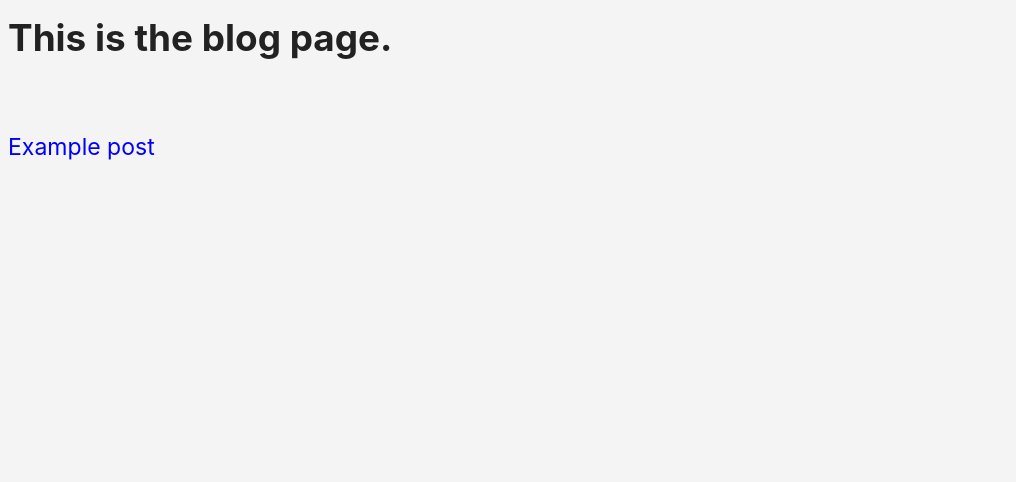
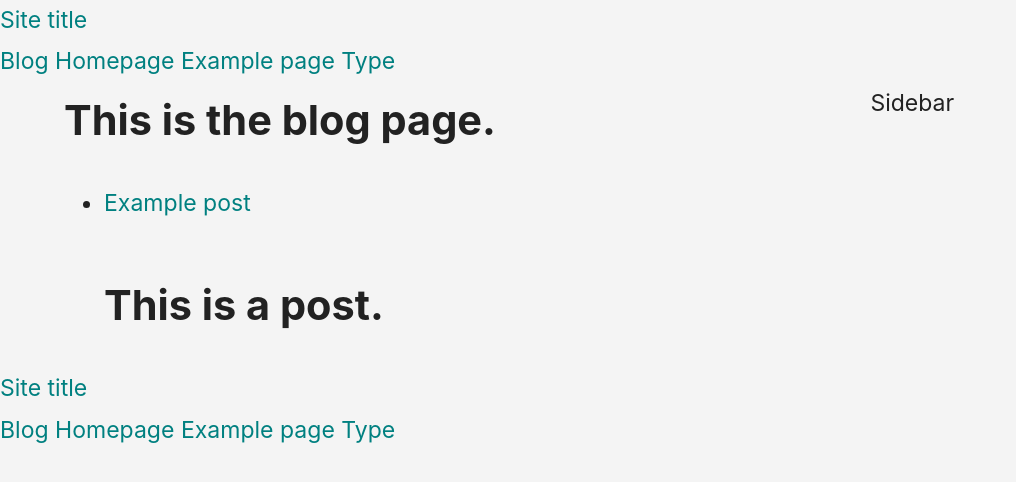
Before and after one commit to daviddarnes/alembic, a Jekyll site: the page built from blog/index.html, in a window 1280 px wide. Shown: the top 482 px of the page, without its empty margins (0-1016 px from the left). Built offline with Jekyll 4.4.1, drawn with Linux system fonts in a browser that asks for light colours; the list of posts is cut into pages by our own code.

Commit message:
Cleaning up layouts, adding partials for typical page structure

```diff
--- /dev/null
+++ b/_includes/aside.html
@@ -0,0 +1,3 @@
+<aside class="aside">
+  <p>Sidebar</p>
+</aside>
--- /dev/null
+++ b/_includes/footer.html
@@ -0,0 +1,2 @@
+<a href="{{ site.url }}">{{ site.title }}</a>
+{% include nav.html %}
--- /dev/null
+++ b/_includes/header.html
@@ -0,0 +1,2 @@
+<a href="{{ site.url }}">{{ site.title }}</a>
+{% include nav.html %}
--- /dev/null
+++ b/_includes/nav.html
@@ -0,0 +1,5 @@
+<nav class="nav">
+  {% for page in site.pages %}
+    <a href="{{ page.url }}">{{ page.title }}</a>
+  {% endfor %}
+</nav>
--- a/_layouts/blog.html
+++ b/_layouts/blog.html
@@ -1,8 +1,31 @@
 ---
 layout: default
 ---
-{{ content | markdownify }}
-<br>
-{% for post in paginator.posts %}
-			<a href="{{ post.url }}" title="{{ post.title }}">{{ post.title }}</a>
-{% endfor %}
+
+{% include header.html %}
+
+<div class="container">
+
+  <main class="main">
+		{{ content | markdownify }}
+
+		<ul class="posts">
+			{% for post in paginator.posts %}
+				<li class="post-item">
+
+					<article class="article">
+						<a href="{{ post.url }}" title="{{ post.title }}">{{ post.title }}</a>
+						<p>{{ post.excerpt }}</p>
+					</article>
+
+				</li>
+			{% endfor %}
+		</ul>
+
+  </main>
+
+  {% include aside.html %}
+
+</div>
+
+{% include footer.html %}
--- /dev/null
+++ b/_sass/normalize.scss
@@ -0,0 +1,419 @@
+/*! normalize.css v4.1.1 | MIT License | github.com/necolas/normalize.css */
+
+/**
+ * 1. Change the default font family in all browsers (opinionated).
+ * 2. Prevent adjustments of font size after orientation changes in IE and iOS.
+ */
+
+html {
+  font-family: sans-serif; /* 1 */
+  -ms-text-size-adjust: 100%; /* 2 */
+  -webkit-text-size-adjust: 100%; /* 2 */
+}
+
+/**
+ * Remove the margin in all browsers (opinionated).
+ */
+
+body {
+  margin: 0;
+}
+
+/* HTML5 display definitions
+   ========================================================================== */
+
+/**
+ * Add the correct display in IE 9-.
+ * 1. Add the correct display in Edge, IE, and Firefox.
+ * 2. Add the correct display in IE.
+ */
+
+article,
+aside,
+details, /* 1 */
+figcaption,
+figure,
+footer,
+header,
+main, /* 2 */
+menu,
+nav,
+section,
+summary { /* 1 */
+  display: block;
+}
+
+/**
+ * Add the correct display in IE 9-.
+ */
+
+audio,
+canvas,
+progress,
+video {
+  display: inline-block;
+}
+
+/**
+ * Add the correct display in iOS 4-7.
+ */
+
+audio:not([controls]) {
+  display: none;
+  height: 0;
+}
+
+/**
+ * Add the correct vertical alignment in Chrome, Firefox, and Opera.
+ */
+
+progress {
+  vertical-align: baseline;
+}
+
+/**
+ * Add the correct display in IE 10-.
+ * 1. Add the correct display in IE.
+ */
+
+template, /* 1 */
+[hidden] {
+  display: none;
+}
+
+/* Links
+   ========================================================================== */
+
+/**
+ * 1. Remove the gray background on active links in IE 10.
+ * 2. Remove gaps in links underline in iOS 8+ and Safari 8+.
+ */
+
+a {
+  background-color: transparent; /* 1 */
+  -webkit-text-decoration-skip: objects; /* 2 */
+}
+
+/**
+ * Remove the outline on focused links when they are also active or hovered
+ * in all browsers (opinionated).
+ */
+
+a:active,
+a:hover {
+  outline-width: 0;
+}
+
+/* Text-level semantics
+   ========================================================================== */
+
+/**
+ * 1. Remove the bottom border in Firefox 39-.
+ * 2. Add the correct text decoration in Chrome, Edge, IE, Opera, and Safari.
+ */
+
+abbr[title] {
+  border-bottom: none; /* 1 */
+  text-decoration: underline; /* 2 */
+  text-decoration: underline dotted; /* 2 */
+}
+
+/**
+ * Prevent the duplicate application of `bolder` by the next rule in Safari 6.
+ */
+
+b,
+strong {
+  font-weight: inherit;
+}
+
+/**
+ * Add the correct font weight in Chrome, Edge, and Safari.
+ */
+
+b,
+strong {
+  font-weight: bolder;
+}
+
+/**
+ * Add the correct font style in Android 4.3-.
+ */
+
+dfn {
+  font-style: italic;
+}
+
+/**
+ * Correct the font size and margin on `h1` elements within `section` and
+ * `article` contexts in Chrome, Firefox, and Safari.
+ */
+
+h1 {
+  font-size: 2em;
+  margin: 0.67em 0;
+}
+
+/**
+ * Add the correct background and color in IE 9-.
+ */
+
+mark {
+  background-color: #ff0;
+  color: #000;
+}
+
+/**
+ * Add the correct font size in all browsers.
+ */
+
+small {
+  font-size: 80%;
+}
+
+/**
+ * Prevent `sub` and `sup` elements from affecting the line height in
+ * all browsers.
+ */
+
+sub,
+sup {
+  font-size: 75%;
+  line-height: 0;
+  position: relative;
+  vertical-align: baseline;
+}
+
+sub {
+  bottom: -0.25em;
+}
+
+sup {
+  top: -0.5em;
+}
+
+/* Embedded content
+   ========================================================================== */
+
+/**
+ * Remove the border on images inside links in IE 10-.
+ */
+
+img {
+  border-style: none;
+}
+
+/**
+ * Hide the overflow in IE.
+ */
+
+svg:not(:root) {
+  overflow: hidden;
+}
+
+/* Grouping content
+   ========================================================================== */
+
+/**
+ * 1. Correct the inheritance and scaling of font size in all browsers.
+ * 2. Correct the odd `em` font sizing in all browsers.
+ */
+
+code,
+kbd,
+pre,
+samp {
+  font-family: monospace, monospace; /* 1 */
+  font-size: 1em; /* 2 */
+}
+
+/**
+ * Add the correct margin in IE 8.
+ */
+
+figure {
+  margin: 1em 40px;
+}
+
+/**
+ * 1. Add the correct box sizing in Firefox.
+ * 2. Show the overflow in Edge and IE.
+ */
+
+hr {
+  box-sizing: content-box; /* 1 */
+  height: 0; /* 1 */
+  overflow: visible; /* 2 */
+}
+
+/* Forms
+   ========================================================================== */
+
+/**
+ * 1. Change font properties to `inherit` in all browsers (opinionated).
+ * 2. Remove the margin in Firefox and Safari.
+ */
+
+button,
+input,
+select,
+textarea {
+  font: inherit; /* 1 */
+  margin: 0; /* 2 */
+}
+
+/**
+ * Restore the font weight unset by the previous rule.
+ */
+
+optgroup {
+  font-weight: bold;
+}
+
+/**
+ * Show the overflow in IE.
+ * 1. Show the overflow in Edge.
+ */
+
+button,
+input { /* 1 */
+  overflow: visible;
+}
+
+/**
+ * Remove the inheritance of text transform in Edge, Firefox, and IE.
+ * 1. Remove the inheritance of text transform in Firefox.
+ */
+
+button,
+select { /* 1 */
+  text-transform: none;
+}
+
+/**
+ * 1. Prevent a WebKit bug where (2) destroys native `audio` and `video`
+ *    controls in Android 4.
+ * 2. Correct the inability to style clickable types in iOS and Safari.
+ */
+
+button,
+html [type="button"], /* 1 */
+[type="reset"],
+[type="submit"] {
+  -webkit-appearance: button; /* 2 */
+}
+
+/**
+ * Remove the inner border and padding in Firefox.
+ */
+
+button::-moz-focus-inner,
+[type="button"]::-moz-focus-inner,
+[type="reset"]::-moz-focus-inner,
+[type="submit"]::-moz-focus-inner {
+  border-style: none;
+  padding: 0;
+}
+
+/**
+ * Restore the focus styles unset by the previous rule.
+ */
+
+button:-moz-focusring,
+[type="button"]:-moz-focusring,
+[type="reset"]:-moz-focusring,
+[type="submit"]:-moz-focusring {
+  outline: 1px dotted ButtonText;
+}
+
+/**
+ * Change the border, margin, and padding in all browsers (opinionated).
+ */
+
+fieldset {
+  border: 1px solid #c0c0c0;
+  margin: 0 2px;
+  padding: 0.35em 0.625em 0.75em;
+}
+
+/**
+ * 1. Correct the text wrapping in Edge and IE.
+ * 2. Correct the color inheritance from `fieldset` elements in IE.
+ * 3. Remove the padding so developers are not caught out when they zero out
+ *    `fieldset` elements in all browsers.
+ */
+
+legend {
+  box-sizing: border-box; /* 1 */
+  color: inherit; /* 2 */
+  display: table; /* 1 */
+  max-width: 100%; /* 1 */
+  padding: 0; /* 3 */
+  white-space: normal; /* 1 */
+}
+
+/**
+ * Remove the default vertical scrollbar in IE.
+ */
+
+textarea {
+  overflow: auto;
+}
+
+/**
+ * 1. Add the correct box sizing in IE 10-.
+ * 2. Remove the padding in IE 10-.
+ */
+
+[type="checkbox"],
+[type="radio"] {
+  box-sizing: border-box; /* 1 */
+  padding: 0; /* 2 */
+}
+
+/**
+ * Correct the cursor style of increment and decrement buttons in Chrome.
+ */
+
+[type="number"]::-webkit-inner-spin-button,
+[type="number"]::-webkit-outer-spin-button {
+  height: auto;
+}
+
+/**
+ * 1. Correct the odd appearance in Chrome and Safari.
+ * 2. Correct the outline style in Safari.
+ */
+
+[type="search"] {
+  -webkit-appearance: textfield; /* 1 */
+  outline-offset: -2px; /* 2 */
+}
+
+/**
+ * Remove the inner padding and cancel buttons in Chrome and Safari on OS X.
+ */
+
+[type="search"]::-webkit-search-cancel-button,
+[type="search"]::-webkit-search-decoration {
+  -webkit-appearance: none;
+}
+
+/**
+ * Correct the text style of placeholders in Chrome, Edge, and Safari.
+ */
+
+::-webkit-input-placeholder {
+  color: inherit;
+  opacity: 0.54;
+}
+
+/**
+ * 1. Correct the inability to style clickable types in iOS and Safari.
+ * 2. Change font properties to `inherit` in Safari.
+ */
+
+::-webkit-file-upload-button {
+  -webkit-appearance: button; /* 1 */
+  font: inherit; /* 2 */
+}
--- a/_sass/type.scss
+++ b/_sass/type.scss
@@ -1,63 +1,98 @@
 // Typography
 
+// 1. Variables
 $color--text: #222222;
-$color--links: blue;
+$color--links: teal;
 $font--primary: -apple-system, BlinkMacSystemFont, "Segoe UI", Roboto, Helvetica, Arial, sans-serif;
 $font--secondary: -apple-system, BlinkMacSystemFont, "Segoe UI", Roboto, Helvetica, Arial, sans-serif;
 
-html {
+// 2. Root type
+:root {
   color: $color--text;
   font-family: $font--primary;
-  font-size: 4.4vw;
-  line-height: 1.6;
-  @media (min-width: 20em) {
-    font-size: 3.4vw;
-  }
+  font-size: 3.5vw;
+  line-height: 1.8;
   @media (min-width: 40em) {
-    font-size: 2.4vw;
+    font-size: 2.5vw;
   }
   @media (min-width: 60em) {
+    font-size: 2vw;
+  }
+  @media (min-width: 80em) {
     font-size: 1.8vw;
   }
 }
 
+// 3. Font sizing
+h1 {
+  font-size: 1.8rem;
+}
+
+h2 {
+  font-size: 1.6rem;
+}
+
+h3 {
+  font-size: 1.4rem;
+}
+
+h4 {
+  font-size: 1.2rem;
+}
+
+h5 {
+  font-size: 1rem;
+}
+
+h6 {
+  font-size: .8rem;
+}
+
+p,
+blockquote {
+  font-size: 1rem;
+}
+
+// 4. Vertical spacing
 h1,
 h2,
 h3,
-h4 {
+h4,
+h5,
+h6,
+p {
+  margin-top: 0;
+  margin-bottom: 1.1rem;
+  + h1,
+  + h2,
+  + h3,
+  + h4,
+  + h5,
+  + h6 {
+    padding-top: .8rem;
+  }
+}
+
+// 5. Font families
+h1,
+h2 {
+  font-family: $font--primary;
+}
+
+h3,
+h4,
+h5,
+h6,
+p,
+blockquote {
   font-family: $font--secondary;
 }
 
-h1 { font-size: 1.602rem; margin-top: 0; }
-h2 { font-size: 1.424rem; }
-h3 { font-size: 1.266rem; margin-bottom: 0; + p { margin-top:0.5rem; } }
-h4 { font-size: 1.125rem; margin-bottom: 0; + p { margin-top:0.5rem; } }
-
-p {
-  + h2,
-  + h3 {
-    margin-top: 1.25rem;
-  }
-
-  + ul {
-    margin-top: -1rem;
-  }
-}
-
+// 6. Quotes & code blocks
 blockquote {
   border-left: solid 0.25rem lighten($color--text, 10%);
-  font-size: 0.875rem;
   margin-left: 1rem;
   padding-left: 1rem;
-}
-
-a {
-  color: $color--links;
-  text-decoration: none;
-}
-
-em {
-  margin-right: 0.1rem;
 }
 
 code,
@@ -65,4 +100,14 @@
 pre,
 samp {
   font-family: Inconsolata, Monaco, Consolas, 'Courier New', Courier;
+  overflow: scroll;
 }
+
+// 6. Links
+a {
+  color: $color--links;
+  text-decoration: none;
+  &:hover {
+    text-decoration: underline;
+  }
+}
--- a/css/styles.scss
+++ b/css/styles.scss
@@ -2,6 +2,7 @@
 styles: true
 ---
 
+@import "normalize";
 @import "type";
 
 body {
@@ -9,10 +10,21 @@
 }
 
 .container {
-  max-width: 90%;
+  width: 90%;
   margin: 0 auto;
+  display: flex;
 }
 
-main {
-  max-width: 70%;
+.main {
+  width: 100%;
+  @media (min-width: 40em) {
+    width: 70%;
+  }
 }
+
+.aside {
+  max-width: 100%;
+  @media (min-width: 40em) {
+    max-width: 30%;
+  }
+}
```
Also changed, not shown: _layouts/page.html (+7 -1 lines), type.md (+1 -1 lines).
